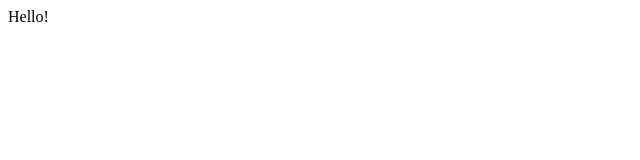
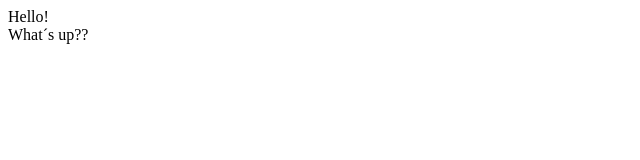
Before and after one commit to andrenormanlang/mi-html-css-preppuppgift, a plain HTML site: page index.html in a window 1280 px wide. Shown: the full height of the page, 0-640 px from the left. Drawn offline with Linux system fonts and the light colour scheme.

Commit message:
Added a line

```diff
--- a/index.html
+++ b/index.html
@@ -1 +1,2 @@
 <div>Hello!</div>
+<div>What´s up??</div>
```
